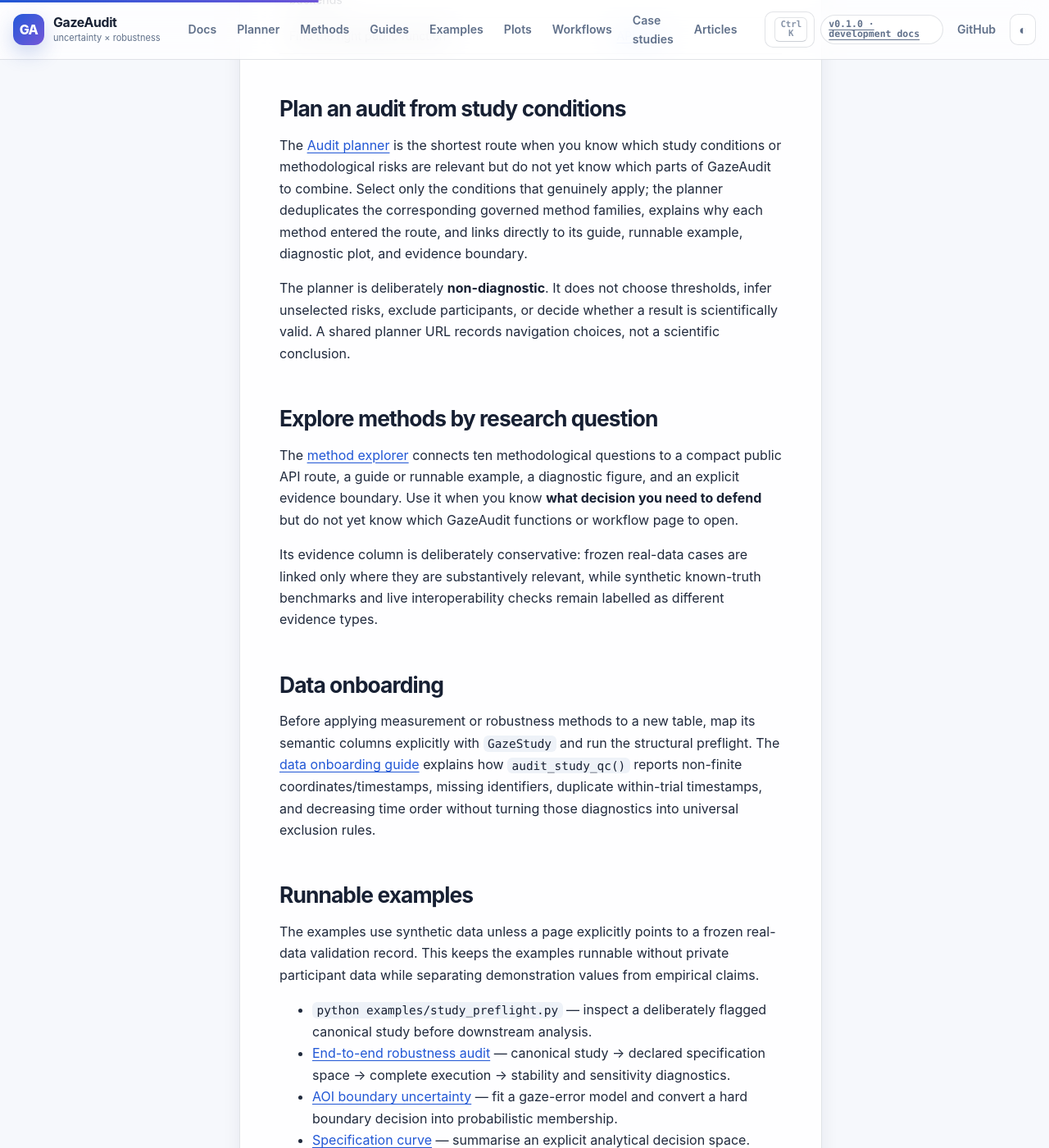
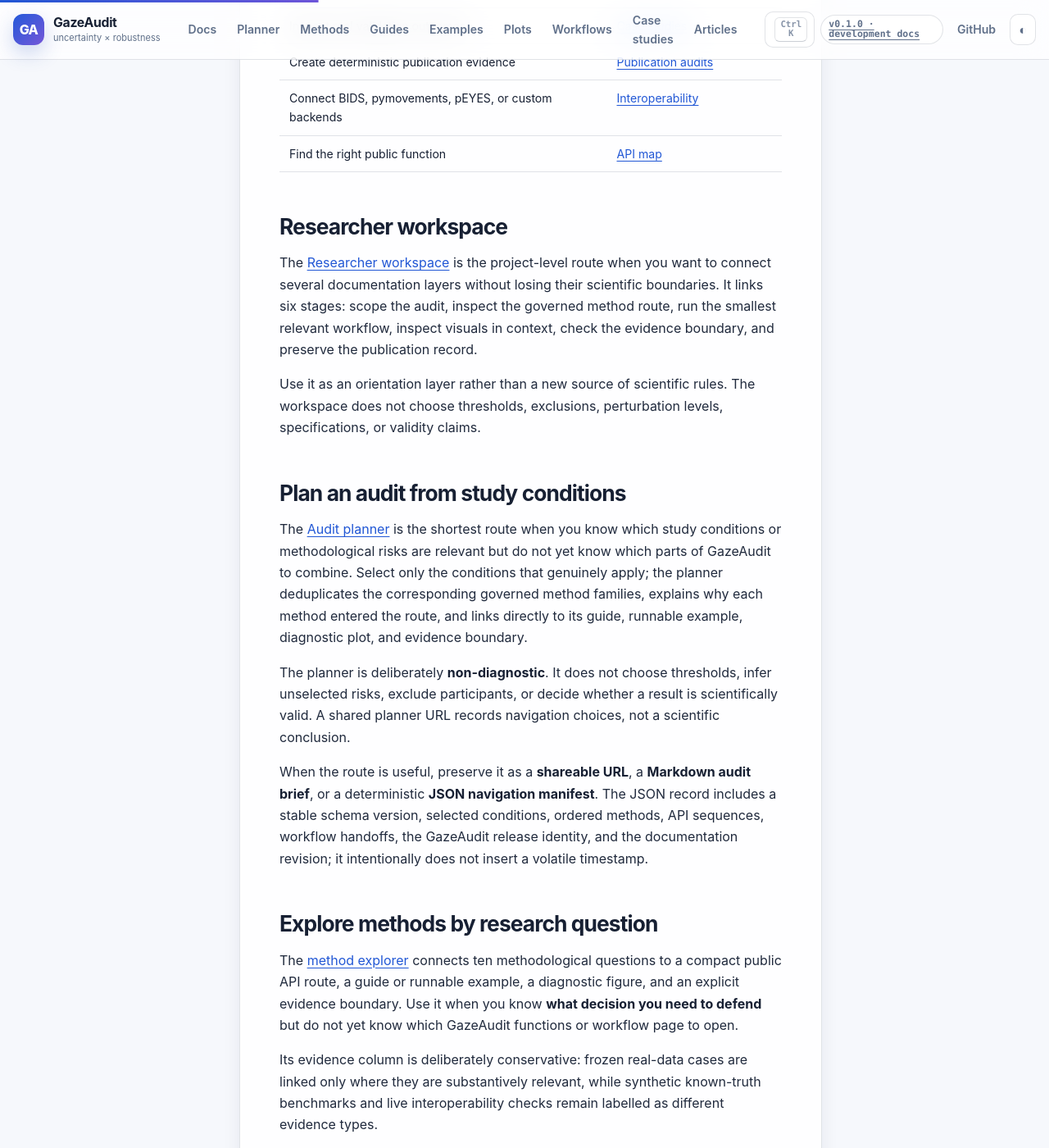
Before and after one commit to stefanosbalaskas/GazeAudit, a Jekyll site: the page built from docs/index.md, in a window 1280 px wide and 1400 px high, scrolled down 1529 px. Shown: the whole window at 82% size. Built offline with Jekyll 4.4.1, drawn with Linux system fonts in a browser that asks for light colours; some of the changed text lies outside the part shown.

Commit message:
docs: surface researcher workspace and portable planning

```diff
--- a/docs/index.md
+++ b/docs/index.md
@@ -13,14 +13,15 @@ GazeAudit documentation is organised around **research tasks**, not only modules
 The public release is <code>0.1.0</code>. Install it with <code>pip install gazeaudit==0.1.0</code>. The documentation also describes post-release development on <code>main</code>; when reproducibility matters, record the exact version or commit used.
 </div>
 
-Use **Ctrl/Cmd + K** anywhere on the site to search methods, workflows, examples, evidence pages, and reference material.
+Use **Ctrl/Cmd + K** anywhere on the site to search methods, workflows, examples, evidence pages, and reference material. The search catalog is generated from documentation metadata at build time, so new documented routes do not require a second hand-maintained index.
 
 ## Start here
 
 | Goal | Recommended page |
 |---|---|
+| See the whole project-level path from planning to publication | [Researcher workspace](workspace/) |
 | Install and run the smallest example | [Getting started](getting-started/) |
-| Build a transparent audit route from study conditions | [Audit planner](planner/) |
+| Build and export a transparent audit route from study conditions | [Audit planner](planner/) |
 | Map a research question to methods, public functions, examples, plots, and evidence | [Method explorer](methods/) |
 | Map a vendor table and inspect structural QC | [Data onboarding and structural preflight](guides/data-onboarding/) |
 | Declare participant/trial readiness policies and preview cohort impact | [Analysis-readiness governance](guides/analysis-readiness/) |
@@ -34,11 +35,19 @@ Use **Ctrl/Cmd + K** anywhere on the site to search methods, workflows, examples
 | Connect BIDS, pymovements, pEYES, or custom backends | [Interoperability](guides/interoperability/) |
 | Find the right public function | [API map](reference/api-map/) |
 
+## Researcher workspace
+
+The [Researcher workspace](workspace/) is the project-level route when you want to connect several documentation layers without losing their scientific boundaries. It links six stages: scope the audit, inspect the governed method route, run the smallest relevant workflow, inspect visuals in context, check the evidence boundary, and preserve the publication record.
+
+Use it as an orientation layer rather than a new source of scientific rules. The workspace does not choose thresholds, exclusions, perturbation levels, specifications, or validity claims.
+
 ## Plan an audit from study conditions
 
 The [Audit planner](planner/) is the shortest route when you know which study conditions or methodological risks are relevant but do not yet know which parts of GazeAudit to combine. Select only the conditions that genuinely apply; the planner deduplicates the corresponding governed method families, explains why each method entered the route, and links directly to its guide, runnable example, diagnostic plot, and evidence boundary.
 
 The planner is deliberately **non-diagnostic**. It does not choose thresholds, infer unselected risks, exclude participants, or decide whether a result is scientifically valid. A shared planner URL records navigation choices, not a scientific conclusion.
+
+When the route is useful, preserve it as a **shareable URL**, a **Markdown audit brief**, or a deterministic **JSON navigation manifest**. The JSON record includes a stable schema version, selected conditions, ordered methods, API sequences, workflow handoffs, the GazeAudit release identity, and the documentation revision; it intentionally does not insert a volatile timestamp.
 
 ## Explore methods by research question
 
```
